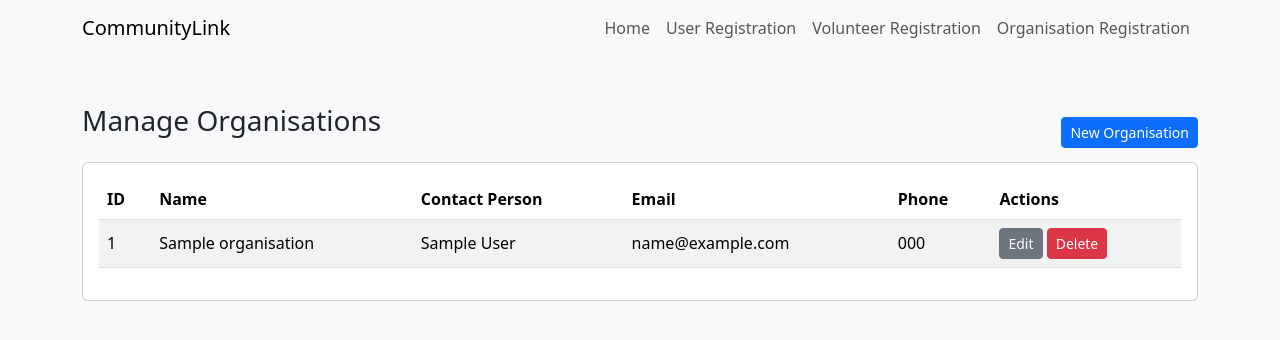
After one commit to JesterMug/community-link-web, a PHP site: page /public/organisations/view.php in a window 1280 px wide. The commit adds this page. Shown: the top 340 px of the page. Run offline with PHP 8.4, Linux system fonts and the light colour scheme; tables that the repository leaves empty hold one stand-in row (values such as "Sample post").

Commit message:
Create view organisations page

```diff
--- a/classes/Organisation.php
+++ b/classes/Organisation.php
@@ -48,7 +48,7 @@ class Organisation extends Model
     public static function all(): array
     {
         $st = self::getPDO()->query("SELECT * FROM organisation ORDER BY organisation_name ASC");
-        return array_map(fn($r) => new Organisation($r), $st->fetchAll());
+        return $st->fetchAll(PDO::FETCH_ASSOC);
     }
 
     public function update(): bool
--- a/partials/navbar.php
+++ b/partials/navbar.php
@@ -27,7 +27,7 @@
 
                 <!-- Organisation Registration -->
                 <li class="nav-item">
-                    <a class="nav-link" href="/Lab03_Group05/public/organisations/register.php">Organisation Registration</a>
+                    <a class="nav-link" href="/Lab03_Group05/public/organisations/view.php">Organisation Registration</a>
                 </li>
             </ul>
         </div>
--- /dev/null
+++ b/public/organisations/view.php
@@ -0,0 +1,98 @@
+<?php
+require_once __DIR__ . '/../../classes/Organisation.php';
+
+$errors = [];
+$success = null;
+
+// Delete organisation
+if (isset($_GET['delete'])) {
+    $deleteId = (int) $_GET['delete'];
+    $organisation = Organisation::find($deleteId);
+    if ($organisation && $organisation->delete()) {
+        $success = "Organisation deleted successfully.";
+    } else {
+        $errors[] = "Error deleting organisation.";
+    }
+}
+
+//Get organisations
+$organisations = Organisation::all();
+?>
+
+<!doctype html>
+<html lang="en">
+<head>
+    <meta charset="utf-8">
+    <meta name="viewport" content="width=device-width, initial-scale=1">
+    <title>View Organisations · CommunityLink</title>
+    <link href="https://cdn.jsdelivr.net/npm/bootstrap@5.3.3/dist/css/bootstrap.min.css" rel="stylesheet">
+</head>
+<body class="bg-light">
+
+<?php require_once __DIR__ . '/../../partials/navbar.php'; ?>
+
+<main class="container my-5">
+    <div class="col d-flex justify-content-between align-items-center">
+        <h1 class="h3 mb-4">Manage Organisations</h1>
+        <a href="add.php" class="btn btn-sm btn-primary">New Organisation</a>
+    </div>
+
+    <?php if ($success): ?>
+        <div class="alert alert-success"><?= htmlspecialchars($success) ?></div>
+    <?php endif; ?>
+    <?php if ($errors): ?>
+        <div class="alert alert-danger">
+            <?php foreach ($errors as $err): ?>
+                <div><?= htmlspecialchars($err) ?></div>
+            <?php endforeach; ?>
+        </div>
+    <?php endif; ?>
+
+    <!-- Organisation list -->
+    <div class="card">
+        <div class="card-body">
+            <table class="table table-striped align-middle">
+                <thead>
+                <tr>
+                    <th>ID</th>
+                    <th>Name</th>
+                    <th>Contact Person</th>
+                    <th>Email</th>
+                    <th>Phone</th>
+                    <th>Actions</th>
+                </tr>
+                </thead>
+                <tbody>
+                <?php if (!$organisations): ?>
+                    <tr><td colspan="6">No organisations found.</td></tr>
+                <?php else: ?>
+                    <?php foreach ($organisations as $o): ?>
+                        <tr>
+                            <td><?= htmlspecialchars($o['organisation_id']) ?></td>
+                            <td><?= htmlspecialchars($o['organisation_name']) ?></td>
+                            <td><?= htmlspecialchars($o['contact_person_full_name']) ?></td>
+                            <td><?= htmlspecialchars($o['email']) ?></td>
+                            <td><?= htmlspecialchars($o['phone']) ?></td>
+
+                            <td>
+                                <a href="edit.php?id=<?= $o['organisation_id'] ?>" class="btn btn-sm btn-secondary">
+                                    Edit
+                                </a>
+                                <a href="?delete=<?= $o['organisation_id'] ?>"
+                                   class="btn btn-sm btn-danger"
+                                   onclick="return confirm('Delete this organisation?')">
+                                    Delete
+                                </a>
+                            </td>
+                        </tr>
+                    <?php endforeach; ?>
+                <?php endif; ?>
+                </tbody>
+            </table>
+        </div>
+    </div>
+
+</main>
+
+</body>
+</html>
```
Also changed, not shown: public/organisations/add.php (renamed from public/organisations/register.php).
